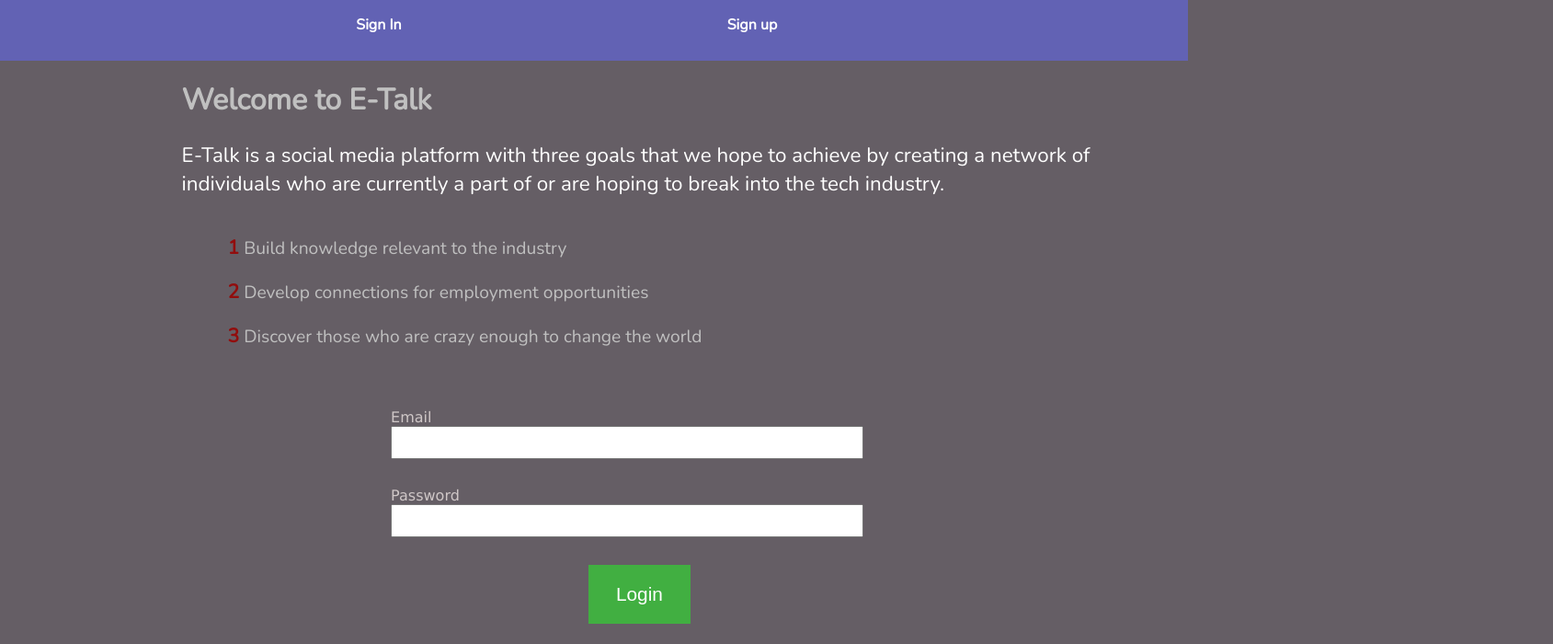
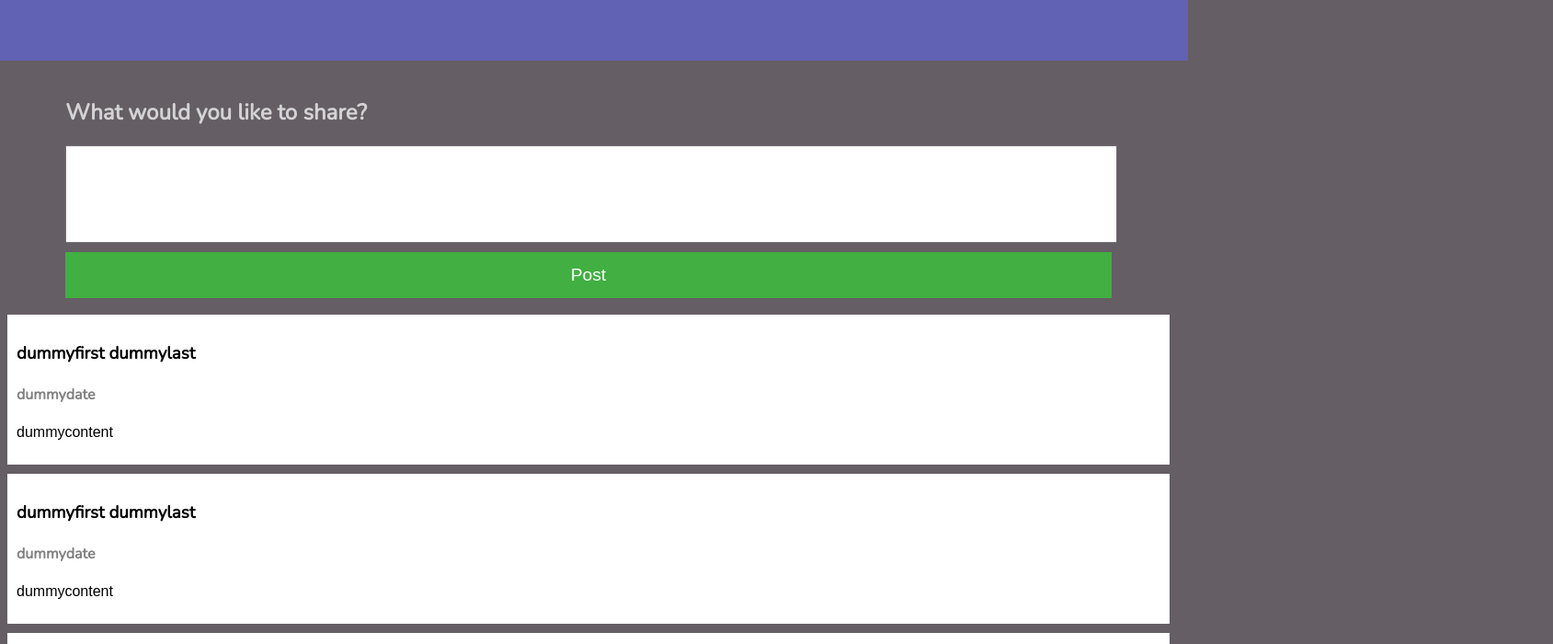
Before and after one commit to elliotcho/E-Talk, a React (Create React App) app in the folder client/: page /#/userfeed in a window 1280 px wide. Before the commit this address led to /#/. Shown: the top 700 px of the page at 92% size, 1689 px wide, since content can reach past the window. Built offline with nearby package versions, Linux system fonts and the light colour scheme; no server answers.

Commit message:
third commit

```diff
--- /dev/null
+++ b/client/src/Pages/UserFeed/Components/Post.jsx
@@ -0,0 +1,15 @@
+import React from 'react';
+
+function Post(props){
+    return(
+        <div className='Post'>
+            <h3>{props.firstName + " " + props.lastName}</h3>
+            <h4>{props.date.toLocaleString()}</h4>
+            <p>
+                {props.content}
+            </p>
+        </div>
+    )
+}
+
+export default Post;
--- /dev/null
+++ b/client/src/Pages/UserFeed/Components/PostBox.jsx
@@ -0,0 +1,53 @@
+import React, {Component} from 'react';
+
+class PostBox extends Component{
+    constructor(){
+        super();
+        this.handleSubmit=this.handleSubmit.bind(this);
+    }
+
+    handleSubmit(e){
+        e.preventDefault();
+
+        const {email, firstName, lastName}=this.props.userInfo;
+        const content=e.target.content.value;
+
+        const data={
+            email: email,
+            firstName: firstName,
+            lastName: lastName,
+            content: content,
+        }
+
+        fetch('/createpost', {
+            method: 'POST',
+            headers: {
+              'Content-Type': 'application/json',
+            },
+            body: JSON.stringify(data),
+        }
+        ).then(response =>{
+          window.location.reload();
+        });
+    }
+
+    render(){
+        return(
+            <div className='PostBox'>
+                <h2>What would you like to share?</h2>
+
+                <form onSubmit={this.handleSubmit}>
+                    <textarea minlength='1'
+                              maxlength='60000'
+                              name='content'
+                              required='true'
+                    />
+
+                    <button>Post</button>
+                </form>
+            </div>
+        )
+    }
+}
+
+export default PostBox;
--- a/client/src/Pages/UserFeed/UserFeed.css
+++ b/client/src/Pages/UserFeed/UserFeed.css
@@ -1,9 +1,9 @@
-.UserFeed .UserPost{
+.UserFeed .PostBox{
     position: relative;
     left: 5%;
 }
 
-.UserFeed .UserPost textarea{
+.UserFeed .PostBox textarea{
     width: 90%;
     height: 100px;
     display: block;
@@ -13,12 +13,12 @@
     font-family: 'Segoe UI';
 }
 
-.UserFeed .UserPost h2{
+.UserFeed .PostBox h2{
     font-family: 'Nunito';
-    color: slategray;
+    color: lightgray;
 }
 
-.UserFeed .UserPost button{
+.UserFeed .PostBox button{
     width: 90%;
     height: 50px;
     position: relative;
@@ -31,6 +31,21 @@
     cursor: pointer;
 }
 
-.UserFeed .UserPost button:hover{
+.UserFeed .PostBox button:hover{
     box-shadow: 0 0 10px black;
 }
+
+.UserFeed .Post{
+    margin-top: 10px;
+    padding: 10px;
+    background: white;
+    font-family: 'Nunito';
+}
+
+.UserFeed .Post h4{
+    color: gray;
+}
+
+.UserFeed .Post p{
+    font-family: 'Arial';
+}
--- a/client/src/Pages/UserFeed/UserFeed.jsx
+++ b/client/src/Pages/UserFeed/UserFeed.jsx
@@ -1,14 +1,40 @@
 import React, {Component} from 'react';
+import PostBox from './Components/PostBox'
+import Post from './Components/Post';
 import './UserFeed.css'
 
 class UserFeed extends Component{
     constructor(){
       super();
-      this.handleSubmit=this.handleSubmit.bind(this);
+      this.state={
+        posts:[
+          {
+            email: 'dummyemail',
+            firstName: 'dummyfirst',
+            lastName: 'dummylast',
+            date: 'dummydate',
+            content: 'dummycontent'
+          },
+          {
+            email: 'dummyemail',
+            firstName: 'dummyfirst',
+            lastName: 'dummylast',
+            date: 'dummydate',
+            content: 'dummycontent'
+          },
+          {
+            email: 'dummyemail',
+            firstName: 'dummyfirst',
+            lastName: 'dummylast',
+            date: 'dummydate',
+            content: 'dummycontent'
+          }
+        ]
+      }
     }
 
     componentDidMount(){
-      document.body.style.background='white';
+      document.body.style.background='#5a535aee';
 
       fetch('/getposts', {
         method: 'POST',
@@ -20,48 +46,31 @@ class UserFeed extends Component{
         response.json()
       )
       .then(posts =>{
-        posts.forEach(post =>{
-          console.log(post);
+        this.setState({
+          posts: posts
         });
       });
     }
 
-    handleSubmit(e){
-      e.preventDefault();
+    render(){
+      const posts=this.state.posts.map(post=>
+          <Post firstName={post.firstName}
+                lastName={post.lastName}
+                date={post.date}
+                content={post.content}
+          />
+      );
 
-      const {email, firstName, lastName}=this.props.userInfo;
-      const content=e.target.content.value;
-
-      const data={
-          email: email,
-          firstName: firstName,
-          lastName: lastName,
-          content: content,
-      }
-
-      fetch('/createpost', {
-          method: 'POST',
-          headers: {
-            'Content-Type': 'application/json',
-          },
-          body: JSON.stringify(data),
-      }
-      ).then(response =>{
-        window.location.reload();
-      });
-  }
-
-    render(){
       return(
           <div className='UserFeed'>
             <ul className='UserNavbar'>
             </ul>
 
-            <form className='UserPost' onSubmit={this.handleSubmit}>
-              <h2>What would you like to share?</h2>
-              <textarea minlength='1' maxlength='60000' name='content' required='true'/>
-              <button>Post</button>
-            </form>
+            <PostBox userInfo={this.props.userInfo}/>
+
+            <br/>
+
+            {posts}
           </div>
       )
     }
```
Also changed, not shown: 1 other file (tests, documents, lock files or other folders).
